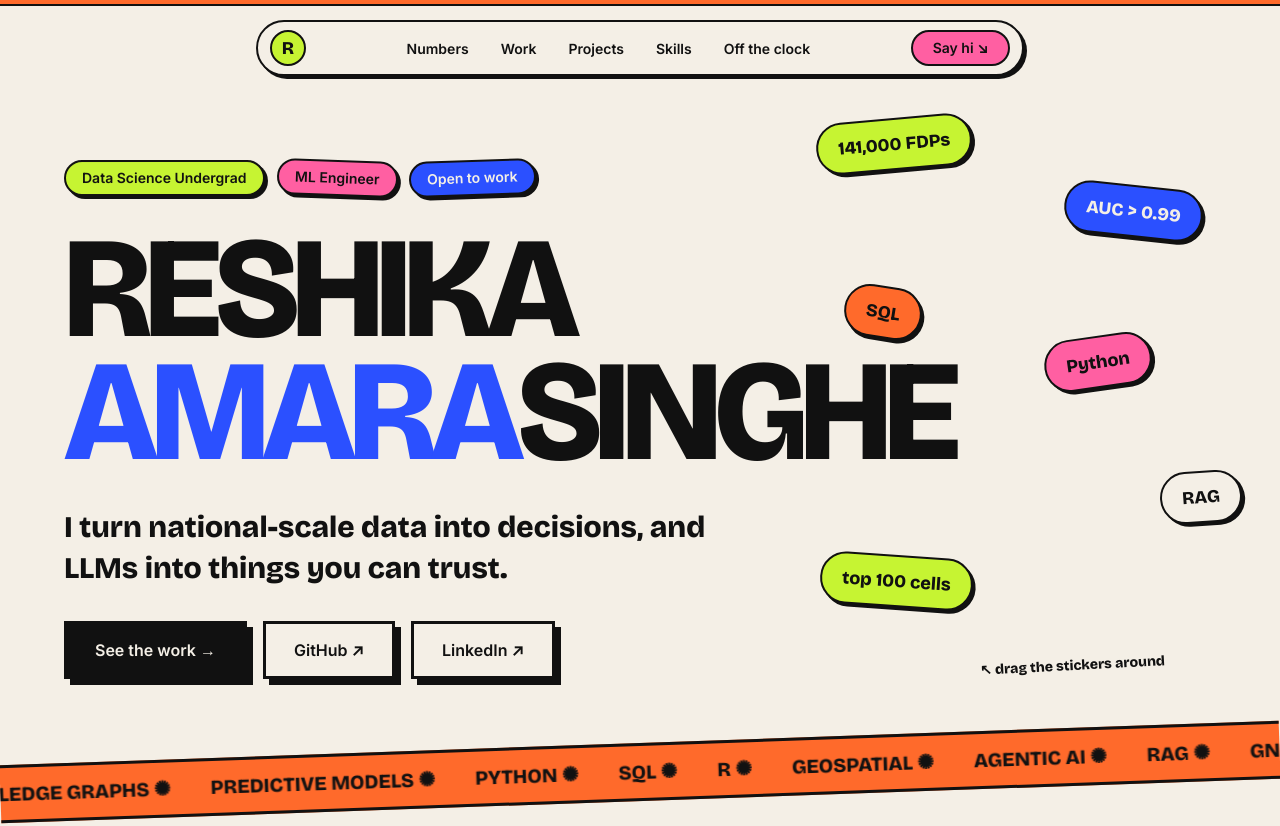
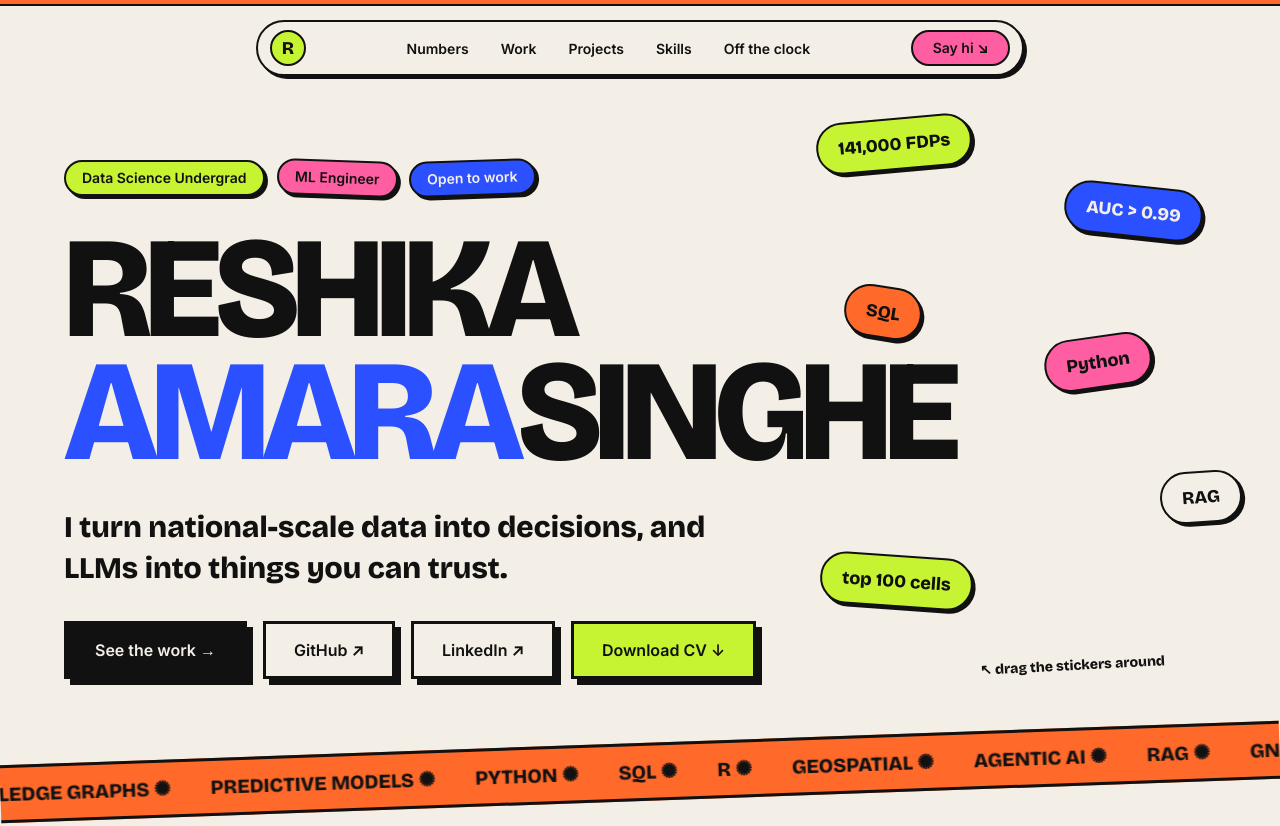
Before and after one commit to reshika1219/Reshika-Amarasinghe-Portfolio, a React (Vite) app: page / in a window 1280 px wide. Shown: the top 826 px of the page. Built offline with nearby package versions, Linux system fonts and the light colour scheme; the HTML template or start-up script is replaced by a standard one.

Commit message:
Add downloadable CV to hero and contact

```diff
--- a/src/components/Contact.jsx
+++ b/src/components/Contact.jsx
@@ -13,6 +13,7 @@ export default function Contact() {
       <div className="mt-6 flex flex-wrap gap-4 font-bold">
         <a href={profile.github} target="_blank" rel="noreferrer" className="brut-sm bg-cream px-5 py-2 hover:bg-lime">GitHub ↗</a>
         <a href={profile.linkedin} target="_blank" rel="noreferrer" className="brut-sm bg-cream px-5 py-2 hover:bg-lime">LinkedIn ↗</a>
+        <a href="Reshika-Amarasinghe-CV.pdf" download className="brut-sm bg-lime px-5 py-2 hover:bg-cream">Download CV ↓</a>
       </div>
       <div className="-mx-5 mt-20 rotate-1 overflow-hidden border-y-[3px] border-ink bg-lime py-3" aria-hidden>
         <div className="ribbon flex w-max whitespace-nowrap font-display text-2xl font-extrabold uppercase">
--- a/src/components/Hero.jsx
+++ b/src/components/Hero.jsx
@@ -44,6 +44,7 @@ export default function Hero() {
           <a href="#projects" className="brut brut-hover bg-ink px-7 py-3.5 font-bold text-cream">See the work →</a>
           <a href={profile.github} target="_blank" rel="noreferrer" className="brut brut-hover bg-cream px-7 py-3.5 font-bold">GitHub ↗</a>
           <a href={profile.linkedin} target="_blank" rel="noreferrer" className="brut brut-hover bg-cream px-7 py-3.5 font-bold">LinkedIn ↗</a>
+          <a href="Reshika-Amarasinghe-CV.pdf" download className="brut brut-hover bg-lime px-7 py-3.5 font-bold">Download CV ↓</a>
         </motion.div>
       </div>
 
```
Also changed, not shown: 1 other file (tests, documents, lock files or other folders).
